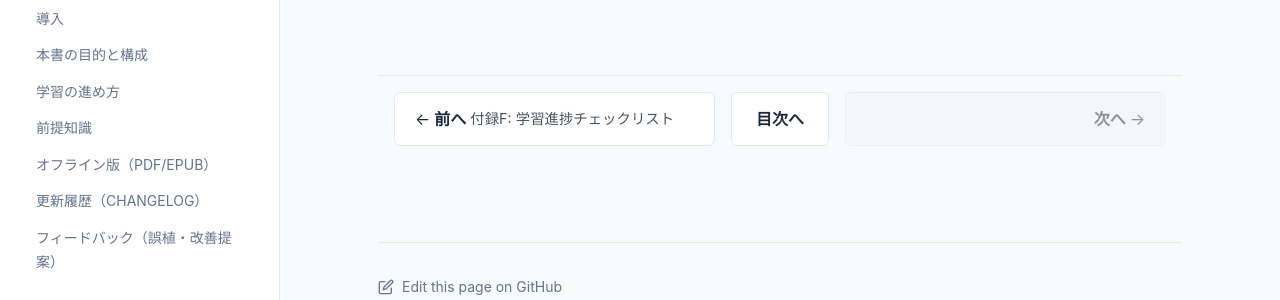
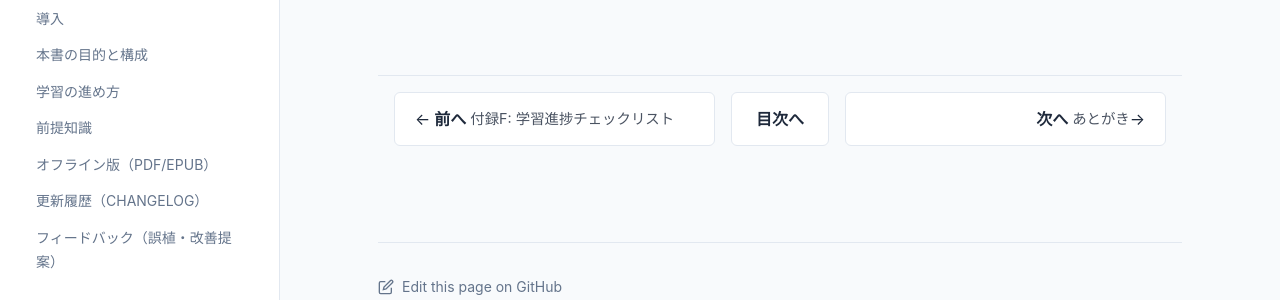
Before and after one commit to itdojp/theoretical-computer-science-textbook, a Jekyll site: the page built from docs/appendices/g.md, in a window 1280 px wide and 900 px high, scrolled down 2355 px. Shown: the part 435-735 px from the top of the window. Built offline with Jekyll 4.4.1, drawn with Linux system fonts in a browser that asks for light colours.

Commit message:
Add afterword to navigation data

```diff
--- a/docs/_data/navigation.yml
+++ b/docs/_data/navigation.yml
@@ -55,3 +55,7 @@ appendices:
   path: /appendices/f/
 - title: "付録G: AI/ML と理論計算機科学の接続"
   path: /appendices/g/
+
+afterword:
+- title: あとがき
+  path: /afterword/
```
